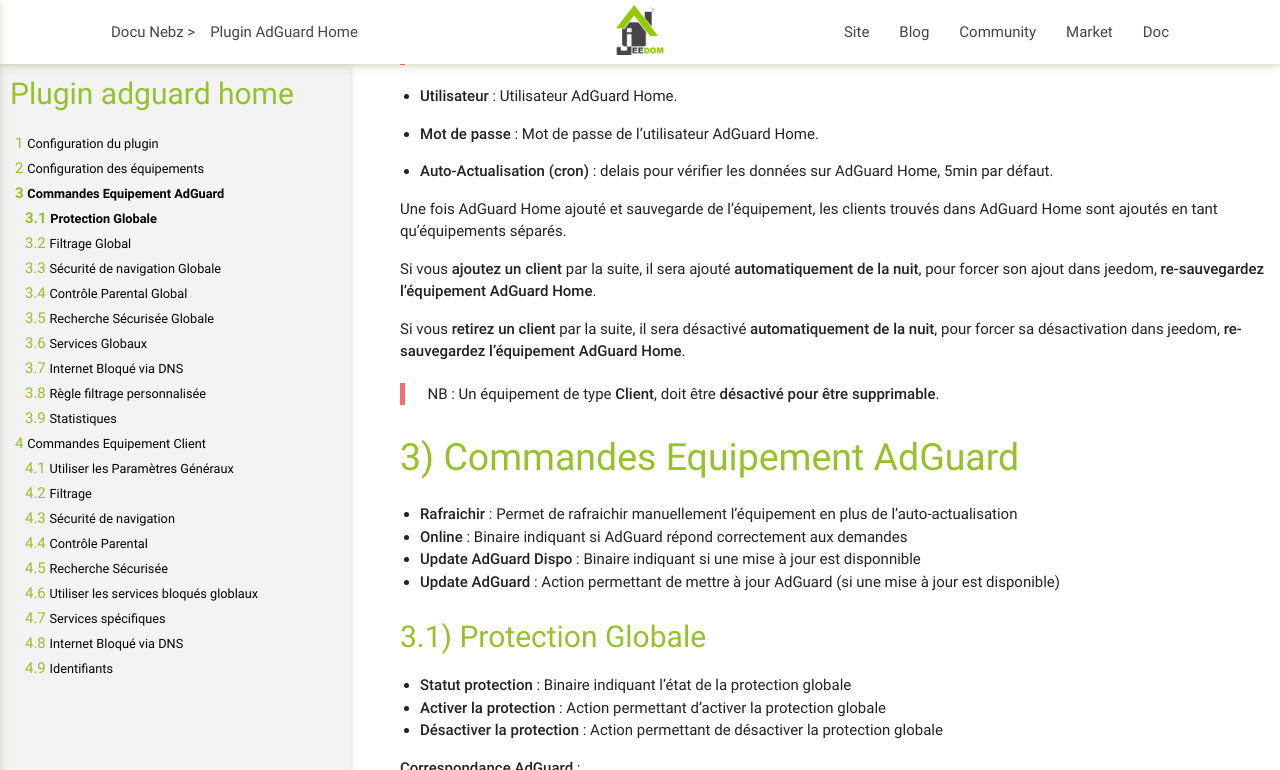
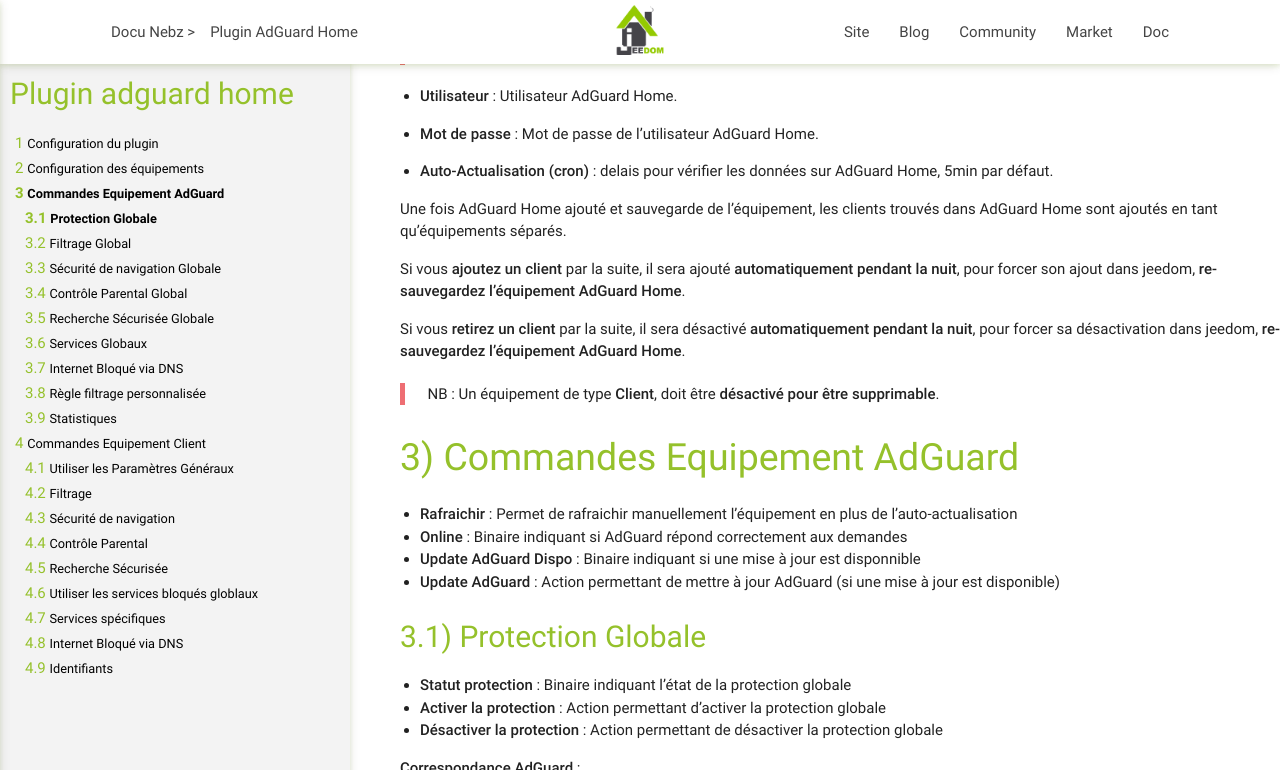
Before and after one commit to NebzHB/jeedom_docs, a Jekyll site: the page built from plugins/AdGuard/fr_FR/index.md, in a window 1280 px wide and 900 px high, scrolled down 792 px, cut to the strip 0-770 px from the top of the window. Built offline with Jekyll 4.4.1, drawn with Linux system fonts in a browser that asks for light colours.

Commit message:
Update index.md

```diff
--- a/plugins/AdGuard/fr_FR/index.md
+++ b/plugins/AdGuard/fr_FR/index.md
@@ -54,9 +54,9 @@
 
 Une fois AdGuard Home ajouté et sauvegarde de l'équipement, les clients trouvés dans AdGuard Home sont ajoutés en tant qu'équipements séparés.
 
-Si vous **ajoutez un client** par la suite, il sera ajouté **automatiquement de la nuit**, pour forcer son ajout dans jeedom, **re-sauvegardez l'équipement AdGuard Home**.
+Si vous **ajoutez un client** par la suite, il sera ajouté **automatiquement pendant la nuit**, pour forcer son ajout dans jeedom, **re-sauvegardez l'équipement AdGuard Home**.
 
-Si vous **retirez un client** par la suite, il sera désactivé **automatiquement de la nuit**, pour forcer sa désactivation dans jeedom, **re-sauvegardez l'équipement AdGuard Home**.
+Si vous **retirez un client** par la suite, il sera désactivé **automatiquement pendant la nuit**, pour forcer sa désactivation dans jeedom, **re-sauvegardez l'équipement AdGuard Home**.
 
 > NB : Un équipement de type **Client**, doit être **désactivé pour être supprimable**.
 
```
